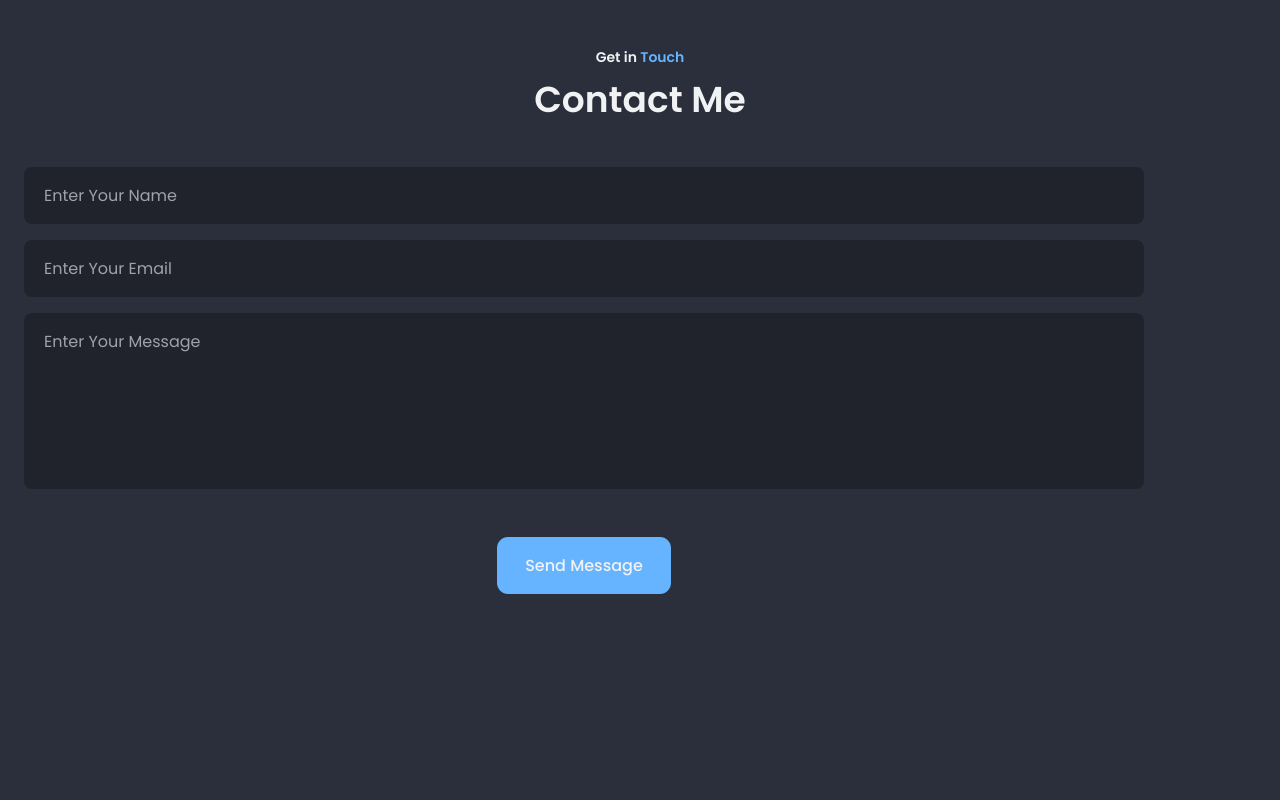
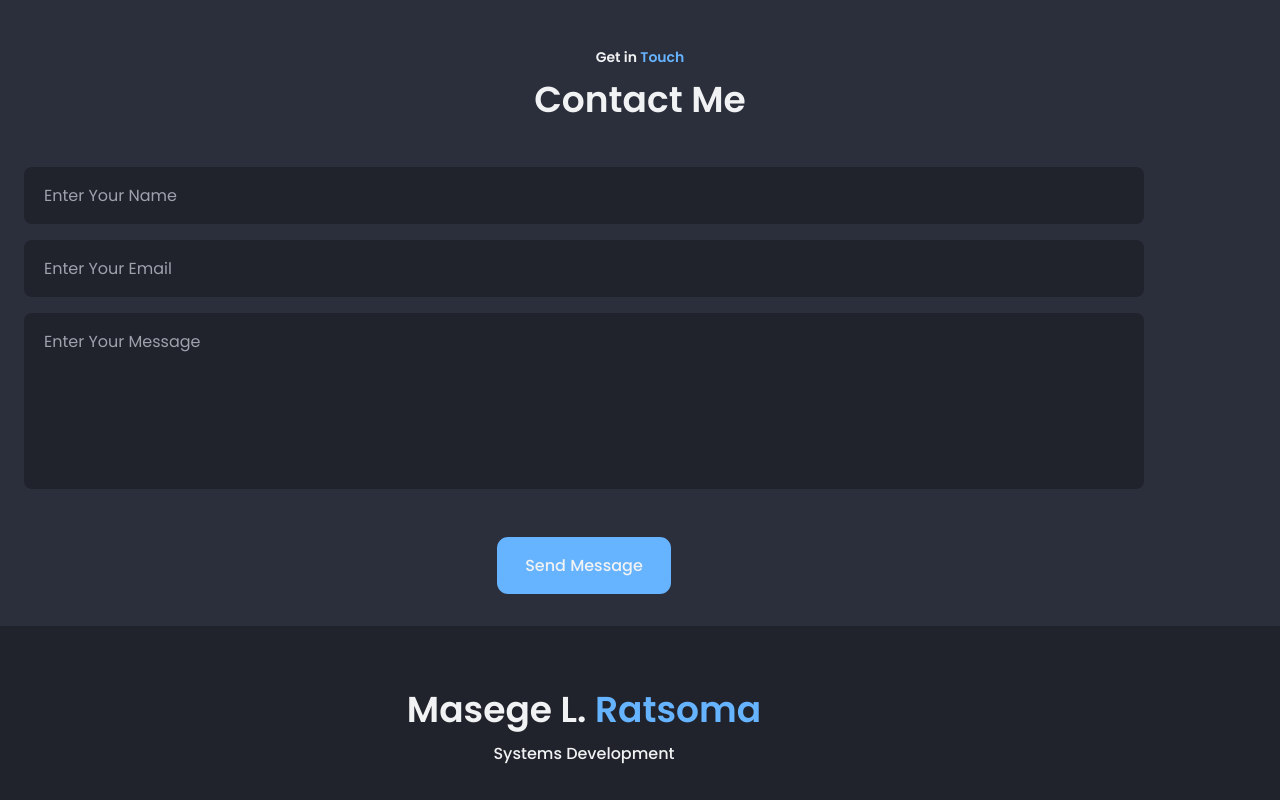
Before and after one commit to Masege-Ratsoma/Portfolio-Website, a plain HTML site: page index.html in a window 1280 px wide. Shown: the part 3199-3999 px from the top of the page. Before the commit the page ends 3825 px from the top, so only its background shows below. Drawn offline with nearby package versions, Linux system fonts and the light colour scheme.

Commit message:
Added footer, Updated Styles.css

```diff
--- a/css/styles.css
+++ b/css/styles.css
@@ -536,6 +536,30 @@
 
   /*== FOOTER ==*/
 
+  .footer{
+    background-color: var(--container-color);
+    padding-block: 3.5rem 2rem;
+  }
+
+  .footer__container{
+    row-gap: 2rem;
+    text-align: center;
+  }
+
+  .footer__title{
+    font-size: var(--h1-font-size);
+    font-weight: var(--font-semi-bold);
+    margin-bottom: .25rem;
+  }
+
+  .footer__title span{
+    color: var(--first-color);
+  }
+
+  .footer__education{
+    font-size: var(--normal-font-size);
+  }
+
 
   /*== SCROLL BAR ==*/
 
--- a/index.html
+++ b/index.html
@@ -303,6 +303,17 @@
 
      <!--==================== FOOTER ====================-->
      <footer class="footer" id="footer">
+        <div class="footer__container container grid">
+            <div>
+                <h1 class="footer__title">
+                    Masege L. <span>Ratsoma</span>
+                </h1>
+
+                <h2 class="footer__education">
+                    Systems Development
+                </h2>
+            </div>
+        </div>
 
      </footer>
 
```
